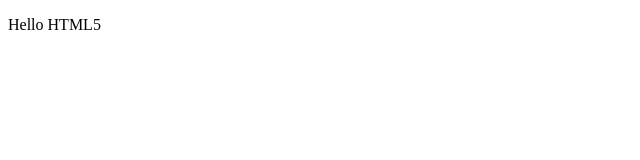
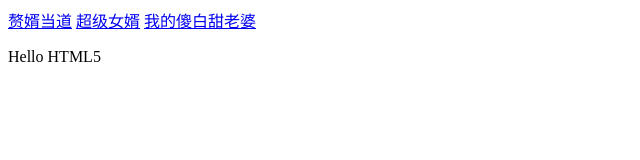
Before and after one commit to libaitang/2, a plain HTML site: page index.html in a window 1280 px wide. Shown: the whole page, without its empty margins (0-640 px from the left). Drawn offline with Linux system fonts and the light colour scheme.

Commit message:
Update index.html

```diff
--- a/index.html
+++ b/index.html
@@ -2,8 +2,11 @@
 <html>
 <head>
 <meta charset="UTF-8">
-<title>这是一个HTML5的网页</title>
-</head>
+<title>精品小说平台</title>
+<a href="https://link.zhangwen.cn/link?code=539612">赘婿当道</a>
+<a href="https://link.zhangwen.cn/link?code=539624">超级女婿</a>
+<a href="https://link.zhangwen.cn/link?code=539626">我的傻白甜老婆</a>
+ </head>
 <body>
 <p>Hello HTML5</p>
 </body>
```
